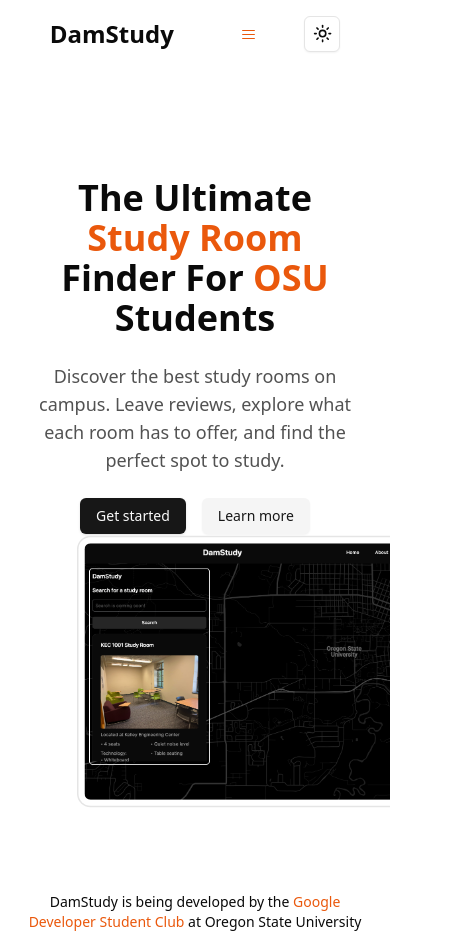
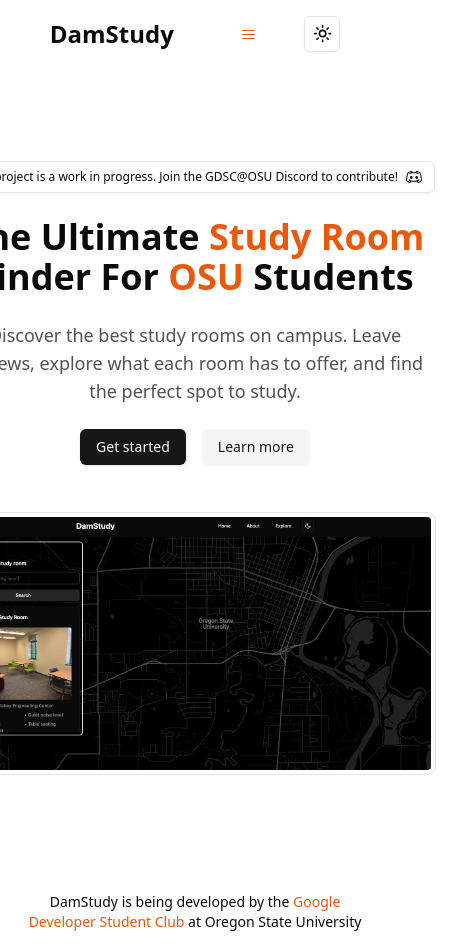
Before and after one commit to GDSC-OregonState/DamStudy-Frontend, a React (Vite) app: page / in a window 390 px wide. Shown: the whole page, 467 px wide, since content can reach past the window. Built offline with nearby package versions, Linux system fonts and the light colour scheme.

Commit message:
responsive hero + discord link

```diff
--- a/src/components/hero.tsx
+++ b/src/components/hero.tsx
@@ -1,23 +1,37 @@
+import { cn } from "@/lib/utils";
+import { DiscordLogoIcon } from "@radix-ui/react-icons";
 import { useNavigate } from "react-router-dom";
 import { AspectRatio } from "./ui/aspect-ratio";
-import { Button } from "./ui/button";
+import { Button, buttonVariants } from "./ui/button";
 
 const Hero = () => {
   const navigate = useNavigate();
   return (
     <section id="hero">
-      <div className="container flex flex-col md:flex-row mx-auto overflow-x-clip">
-        <div className="space-y-6 md:w-1/2 my-12">
-          <h1 className="text-4xl font-bold md:text-5xl lg:text-6xl font-sans text-center md:text-left">
+      <div className="container flex flex-col lg:flex-row mx-auto lg:overflow-x-clip">
+        <div className="space-y-6 lg:w-1/2 my-12">
+          <a
+            href="https://discord.gg/pvfa69B4gb"
+            className={cn(
+              buttonVariants({ variant: "outline", size: "sm" }),
+              "flex items-center justify-start w-min self-center place-self-center mx-auto"
+            )}
+            target="_blank"
+          >
+            This project is a work in progress. Join the GDSC@OSU Discord to
+            contribute!
+            <DiscordLogoIcon className="ml-2 size-4" />
+          </a>
+          <h1 className="text-4xl font-bold md:text-5xl lg:text-6xl font-sans text-center lg:text-left">
             The Ultimate
             <span className="text-orange-600"> Study Room </span>
             Finder For <span className="text-orange-600">OSU</span> Students
           </h1>
-          <p className="text-lg md:text-left text-center text-neutral-600 dark:text-neutral-400 md:w-5/6">
+          <p className="text-lg max-w-xl lg:max-w-md mx-auto lg:mx-2 lg:text-left text-center text-neutral-600 dark:text-neutral-400 lg:w-5/6">
             Discover the best study rooms on campus. Leave reviews, explore what
             each room has to offer, and find the perfect spot to study.
           </p>
-          <div className="flex gap-4 justify-center md:justify-start">
+          <div className="flex gap-4 justify-center lg:justify-start">
             <Button variant="default" onClick={() => navigate("/gallery")}>
               Get started
             </Button>
@@ -26,12 +40,12 @@
             </Button>
           </div>
         </div>
-        <div className="md:w-1/2">
+        <div className="lg:w-1/2 lg:mt-20">
           <AspectRatio ratio={16 / 9}>
             <img
               src="/preview.png"
               alt="App preview"
-              className="object-cover rounded-lg ring-1 ring-neutral-200 dark:ring-neutral-700 p-1 scale-150 translate-x-32"
+              className="object-cover rounded-lg ring-1 ring-neutral-200 dark:ring-neutral-700 p-1 lg:scale-150 lg:translate-x-32"
             />
           </AspectRatio>
         </div>
```
